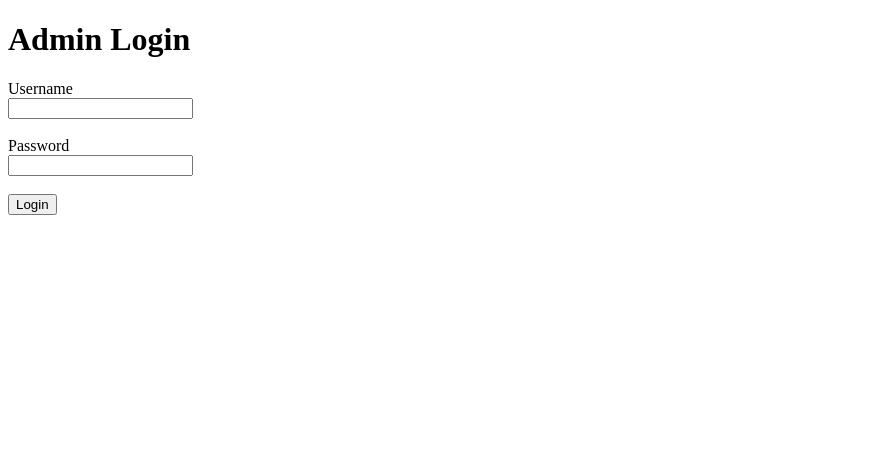
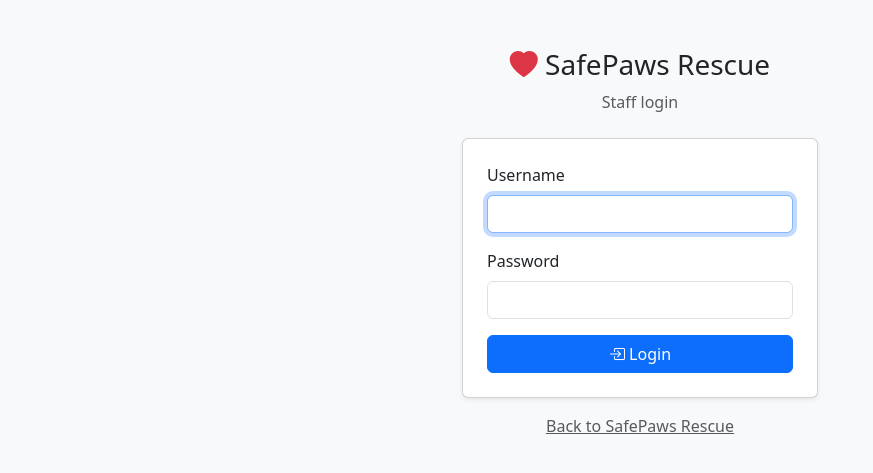
Before and after one commit to abstractalex-lab/safepaws-rescue, a PHP site: page /auth/login.php in a window 1280 px wide. Shown: the top 473 px of the page, without its empty margins (0-873 px from the left). Run offline with PHP 8.4, Linux system fonts and the light colour scheme.

Commit message:
Style login page with Bootstrap and fix post-login redirect
- Centred card layout with inline error alert
- Now redirect to dashboard.php on success instead of the public homepage

```diff
--- a/auth/login.php
+++ b/auth/login.php
@@ -58,24 +58,57 @@ if ($_SERVER['REQUEST_METHOD'] === 'POST') {
     <meta charset="UTF-8">
     <meta name="viewport" content="width=device-width, initial-scale=1.0">
     <title>Login - SafePaws Admin</title>
+    <link href="https://cdn.jsdelivr.net/npm/bootstrap@5.3.0/dist/css/bootstrap.min.css" rel="stylesheet">
+    <link rel="stylesheet" href="https://cdn.jsdelivr.net/npm/bootstrap-icons@1.11.0/font/bootstrap-icons.css">
 </head>
-<body>
-<h1>Admin Login</h1>
+<body class="bg-light">
 
-<?php if ($error): ?>
-    <p style="color:red;"><?= htmlentities($error) ?></p>
-<?php endif; ?>
+<div class="container">
+    <div class="row justify-content-center">
+        <div class="col-md-5 col-lg-4">
+            <div class="text-center mt-5 mb-4">
+                <h1 class="h3">
+                    <i class="bi bi-heart-fill text-danger"></i> SafePaws Rescue
+                </h1>
+                <p class="text-muted">Staff login</p>
+            </div>
 
-<form method="post" action="login.php">
-    <label for="username">Username</label><br>
-    <input type="text" id="username" name="username" required>
-    <br><br>
+            <div class="card shadow-sm">
+                <div class="card-body p-4">
 
-    <label for="password">Password</label><br>
-    <input type="password" id="password" name="password" required>
-    <br><br>
+                    <?php if ($error): ?>
+                        <div class="alert alert-danger" role="alert">
+                            <i class="bi bi-exclamation-triangle"></i> <?= htmlentities($error) ?>
+                        </div>
+                    <?php endif; ?>
 
-    <button type="submit">Login</button>
-</form>
+                    <form method="post" action="login.php">
+                        <div class="mb-3">
+                            <label for="username" class="form-label">Username</label>
+                            <input type="text" class="form-control" id="username" name="username"
+                                   required autofocus>
+                        </div>
+
+                        <div class="mb-3">
+                            <label for="password" class="form-label">Password</label>
+                            <input type="password" class="form-control" id="password" name="password" required>
+                        </div>
+
+                        <button type="submit" class="btn btn-primary w-100">
+                            <i class="bi bi-box-arrow-in-right"></i> Login
+                        </button>
+                    </form>
+
+                </div>
+            </div>
+
+            <p class="text-center mt-3">
+                <a href="../index.php" class="text-muted">Back to SafePaws Rescue</a>
+            </p>
+        </div>
+    </div>
+</div>
+
+<script src="https://cdn.jsdelivr.net/npm/bootstrap@5.3.0/dist/js/bootstrap.bundle.min.js"></script>
 </body>
 </html>
```
